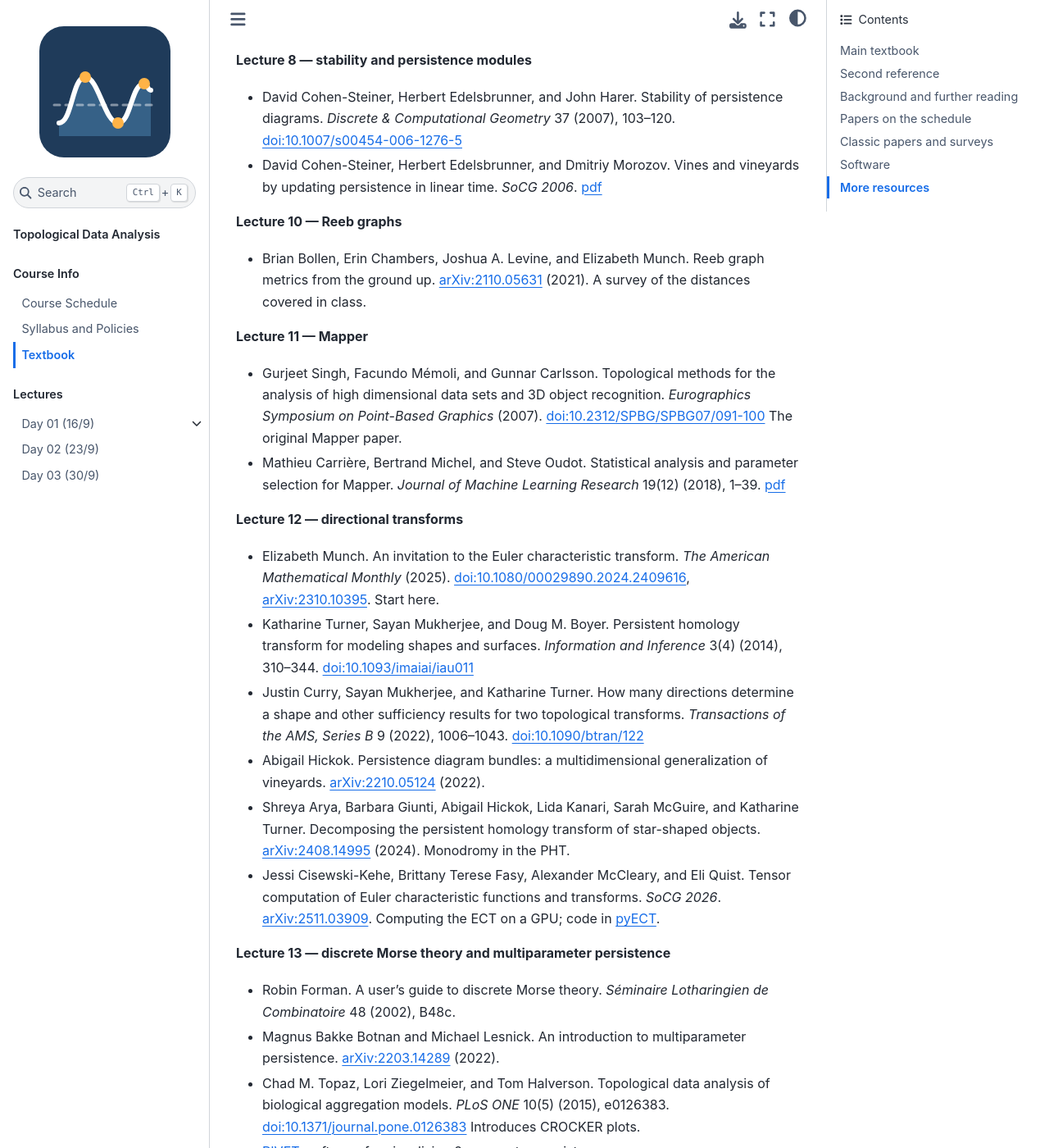
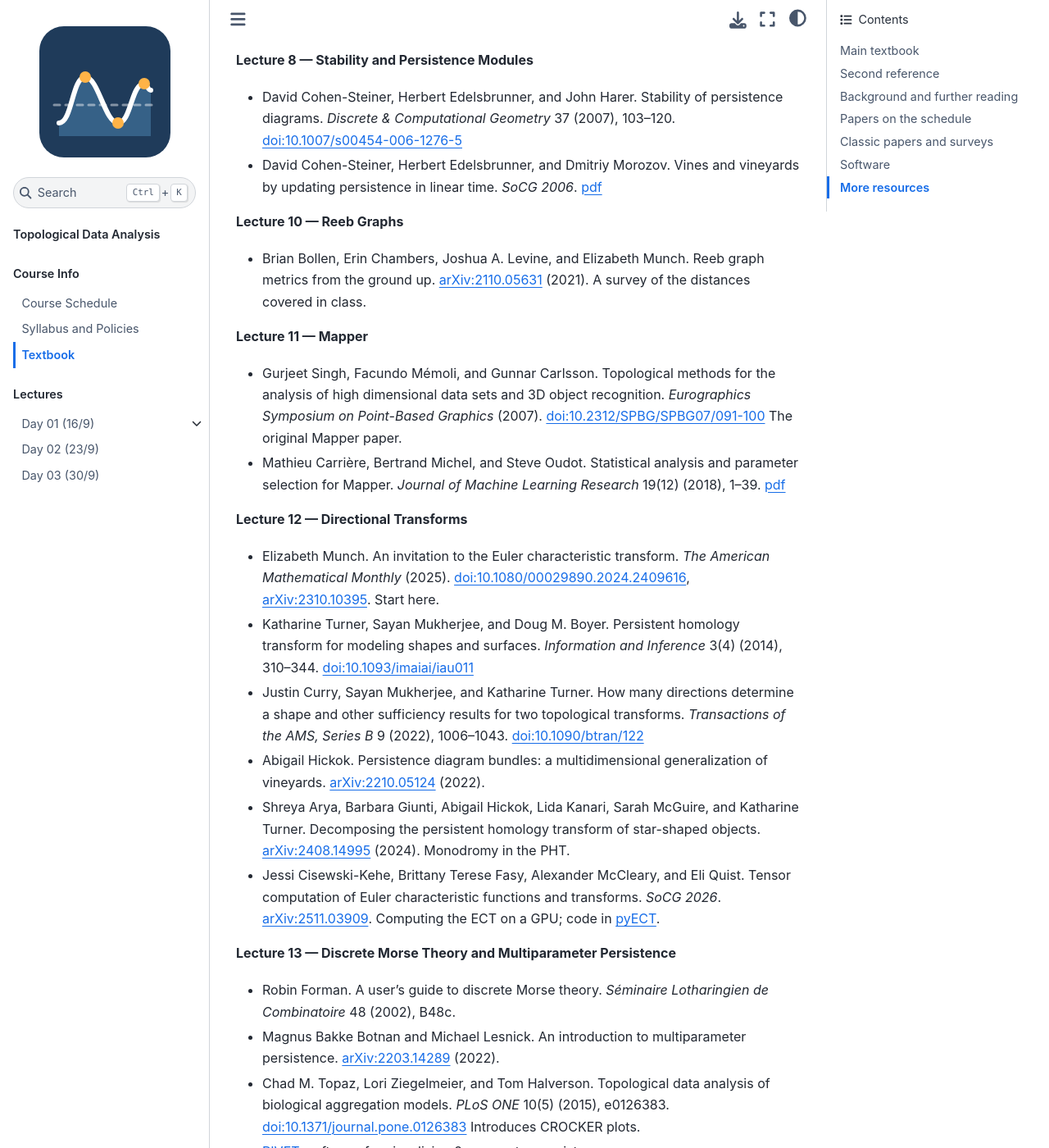
Before and after one commit to elenawang93/TDA, a Jupyter Book: the page built from Course_Info/Textbook.md, in a window 1280 px wide and 1400 px high, scrolled down 832 px. Shown: the whole window at 82% size. Built offline with Jupyter Book 1.0.4 settings and Sphinx 7.4.7 and the Sphinx Book theme 1.1.4, drawn with Linux system fonts in a browser that asks for light colours; pages that are not in the unit, such as notebooks, are missing from menus.

Commit message:
update capitalization

```diff
--- a/Course_Info/Textbook.md
+++ b/Course_Info/Textbook.md
@@ -19,12 +19,12 @@ Both free online. Dip into them when a definition in class goes by too fast.
 
 Listed by the lecture in which they appear. Everything here is either open access or on arXiv.
 
-**Lecture 8 — stability and persistence modules**
+**Lecture 8 — Stability and Persistence Modules**
 
 - David Cohen-Steiner, Herbert Edelsbrunner, and John Harer. Stability of persistence diagrams. *Discrete & Computational Geometry* 37 (2007), 103–120. [doi:10.1007/s00454-006-1276-5](https://doi.org/10.1007/s00454-006-1276-5)
 - David Cohen-Steiner, Herbert Edelsbrunner, and Dmitriy Morozov. Vines and vineyards by updating persistence in linear time. *SoCG 2006*. [pdf](https://www.mrzv.org/publications/vineyards/socg06/)
 
-**Lecture 10 — Reeb graphs**
+**Lecture 10 — Reeb Graphs**
 
 - Brian Bollen, Erin Chambers, Joshua A. Levine, and Elizabeth Munch. Reeb graph metrics from the ground up. [arXiv:2110.05631](https://arxiv.org/abs/2110.05631) (2021). A survey of the distances covered in class.
 
@@ -33,7 +33,7 @@ Listed by the lecture in which they appear. Everything here is either open acces
 - Gurjeet Singh, Facundo Mémoli, and Gunnar Carlsson. Topological methods for the analysis of high dimensional data sets and 3D object recognition. *Eurographics Symposium on Point-Based Graphics* (2007). [doi:10.2312/SPBG/SPBG07/091-100](https://doi.org/10.2312/SPBG/SPBG07/091-100) The original Mapper paper.
 - Mathieu Carrière, Bertrand Michel, and Steve Oudot. Statistical analysis and parameter selection for Mapper. *Journal of Machine Learning Research* 19(12) (2018), 1–39. [pdf](http://jmlr.org/papers/v19/17-291.html)
 
-**Lecture 12 — directional transforms**
+**Lecture 12 — Directional Transforms**
 
 - Elizabeth Munch. An invitation to the Euler characteristic transform. *The American Mathematical Monthly* (2025). [doi:10.1080/00029890.2024.2409616](https://doi.org/10.1080/00029890.2024.2409616), [arXiv:2310.10395](https://arxiv.org/abs/2310.10395). Start here.
 - Katharine Turner, Sayan Mukherjee, and Doug M. Boyer. Persistent homology transform for modeling shapes and surfaces. *Information and Inference* 3(4) (2014), 310–344. [doi:10.1093/imaiai/iau011](https://doi.org/10.1093/imaiai/iau011)
@@ -42,7 +42,7 @@ Listed by the lecture in which they appear. Everything here is either open acces
 - Shreya Arya, Barbara Giunti, Abigail Hickok, Lida Kanari, Sarah McGuire, and Katharine Turner. Decomposing the persistent homology transform of star-shaped objects. [arXiv:2408.14995](https://arxiv.org/abs/2408.14995) (2024). Monodromy in the PHT.
 - Jessi Cisewski-Kehe, Brittany Terese Fasy, Alexander McCleary, and Eli Quist. Tensor computation of Euler characteristic functions and transforms. *SoCG 2026*. [arXiv:2511.03909](https://arxiv.org/abs/2511.03909). Computing the ECT on a GPU; code in [pyECT](https://github.com/compTAG/pyECT).
 
-**Lecture 13 — discrete Morse theory and multiparameter persistence**
+**Lecture 13 — Discrete Morse Theory and Multiparameter Persistence**
 
 - Robin Forman. A user's guide to discrete Morse theory. *Séminaire Lotharingien de Combinatoire* 48 (2002), B48c.
 - Magnus Bakke Botnan and Michael Lesnick. An introduction to multiparameter persistence. [arXiv:2203.14289](https://arxiv.org/abs/2203.14289) (2022).
```
Also changed, not shown: Course_Info/Schedule.md (+2 -2 lines).
